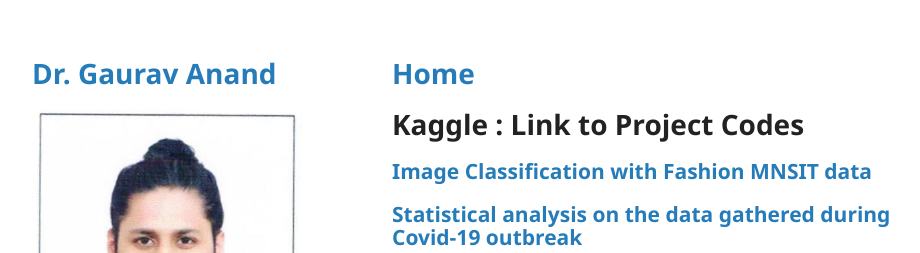
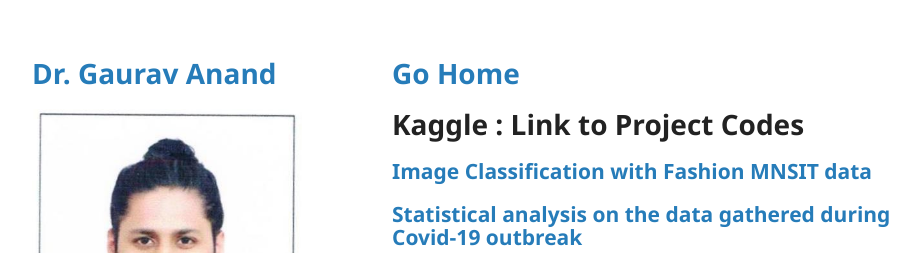
Before and after one commit to anandgrv/anandgrv.github.io, a Jekyll site: the page built from kaggle.md, in a window 1280 px wide. Shown: the top 253 px of the page, without its empty margins (178-1098 px from the left). Built offline with Jekyll 4.4.1, drawn with Linux system fonts in a browser that asks for light colours; our own code applies the rules of GitHub Pages for plain Markdown files.

```diff
--- a/kaggle.md
+++ b/kaggle.md
@@ -2,7 +2,7 @@
 layout: default
 ---
 
-# [Home](https://grvanand001.github.io/)
+# [Go Home](https://grvanand001.github.io/)
 
 # Kaggle : Link to Project Codes
 
```
